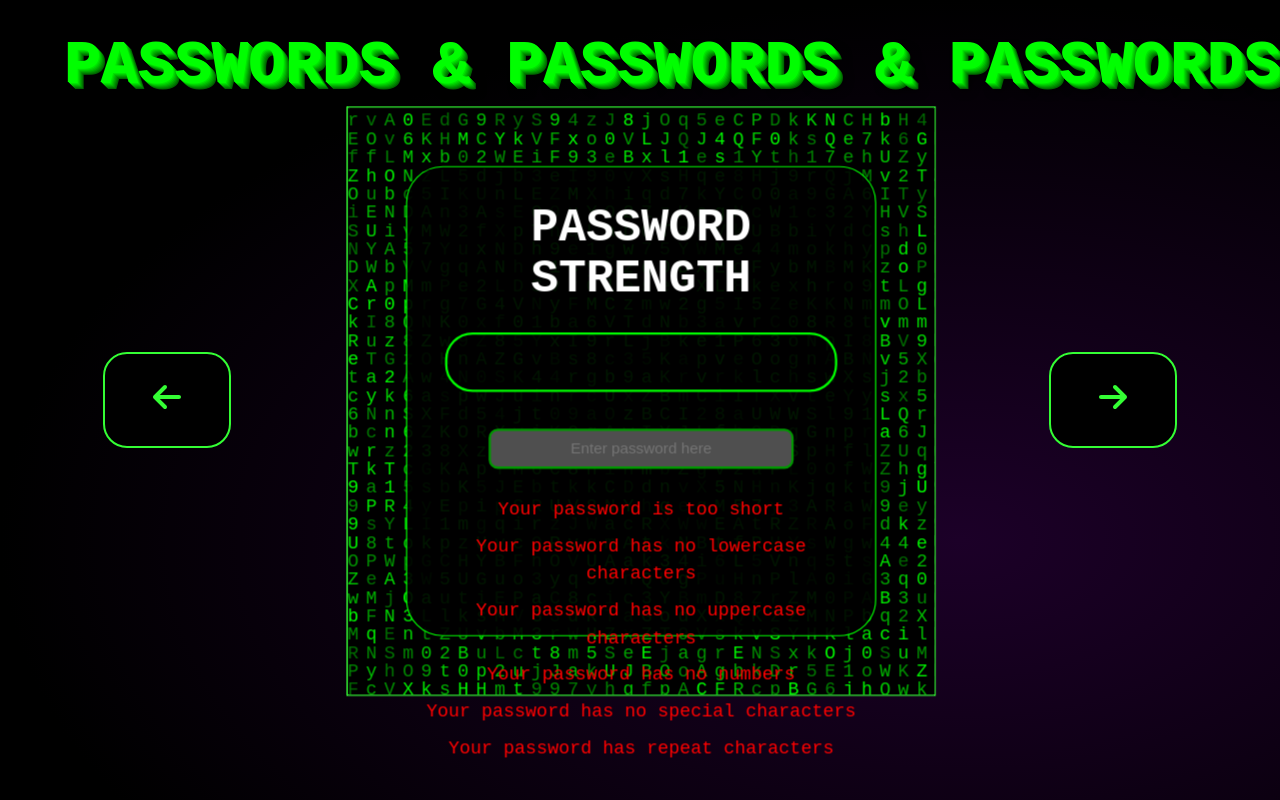
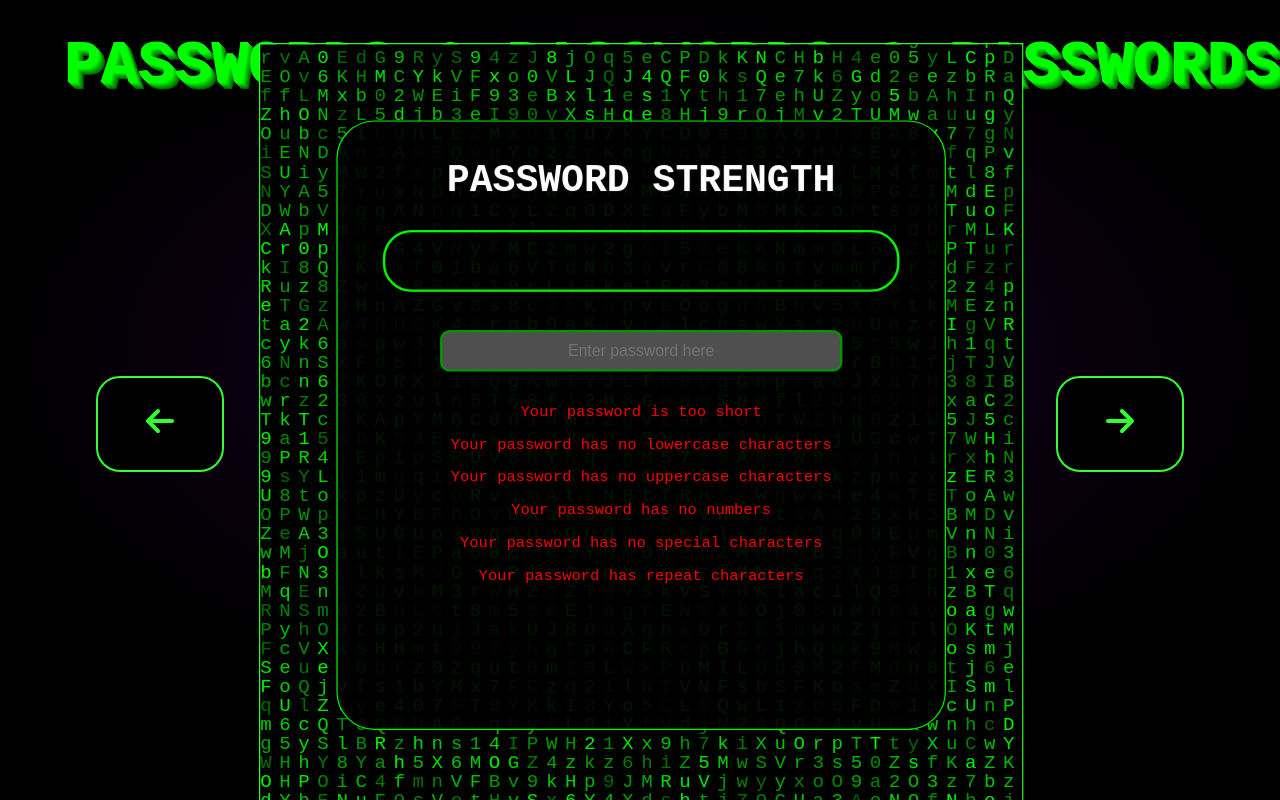
Before and after one commit to nonstickcode/cube-test, a React (Vite) app: page / in a window 1280 px wide. Shown: the top 800 px of the page. Built offline with nearby package versions, Linux system fonts and the light colour scheme.

Commit message:
done for now up on gh pages

```diff
--- a/index.html
+++ b/index.html
@@ -4,6 +4,10 @@
     <meta charset="UTF-8" />
     <link rel="icon" type="image/svg+xml" href="/key-solid.svg" />
     <meta name="viewport" content="width=device-width, initial-scale=1.0" />
+    <script>
+      document.body.style.overflow = 'hidden'
+    </script>
+
     <title>Passwords, Passwords, Passwords, Passwords</title>
   </head>
   <body>
--- a/src/components/Cube/Cube.css
+++ b/src/components/Cube/Cube.css
@@ -1,4 +1,5 @@
 .cube-wrapper {
+  margin-top: 3rem;
   position: relative; /* Ensure this is relative to position buttons correctly if needed */
   display: flex;
   flex-direction: row; /* Adjust if your layout requires a different orientation */
@@ -9,12 +10,11 @@
 }
 .cube-container {
   perspective: 2000px;
-  width: 40vw;
-  height: 40vw;
+  width: 40rem;
+  height: 40rem;
   display: flex;
   justify-content: center;
   align-items: center;
-  margin: 50px;
 }
 
 .cube {
@@ -38,16 +38,16 @@
 }
 
 .front {
-  transform: rotateY(0deg) translateZ(20vw);
+  transform: rotateY(0deg) translateZ(20rem);
 }
 .right {
-  transform: rotateY(90deg) translateZ(20vw);
+  transform: rotateY(90deg) translateZ(20rem);
 }
 .back {
-  transform: rotateY(180deg) translateZ(20vw);
+  transform: rotateY(180deg) translateZ(20rem);
 }
 .left {
-  transform: rotateY(-90deg) translateZ(20vw);
+  transform: rotateY(-90deg) translateZ(20rem);
 }
 
 .rotate-btn {
@@ -92,19 +92,16 @@
 }
 
 .component-title {
-  /* border: 1px solid red; */
   margin: 1rem auto 0.5rem;
   text-align: center;
-  font-size: 2.5rem;
+  font-size: xx-large;
   text-transform: uppercase;
 }
 .component-sub-title {
-  /* border: 1px solid red; */
   font-size: 1.5rem;
   text-transform: lowercase;
 }
 .component-body {
-  /* border: 1px solid red; */
   width: 100%;
   flex-grow: 1;
   display: flex;
--- a/src/components/Tester/PasswordStrengthMeter.css
+++ b/src/components/Tester/PasswordStrengthMeter.css
@@ -20,6 +20,7 @@
 }
 
 .reasons > * {
+  font-size: small;
   margin-top: 0.5rem;
   color: hsl(0, 100%, 50%);
 }
--- a/vite.config.ts
+++ b/vite.config.ts
@@ -1,7 +1,7 @@
-import { defineConfig } from 'vite';
-import react from '@vitejs/plugin-react';
+import { defineConfig } from 'vite'
+import react from '@vitejs/plugin-react'
 
 export default defineConfig({
   plugins: [react()],
   base: '/cube-test/',
-});
+})
```
Also changed, not shown: public/black_purple_background.svg.
